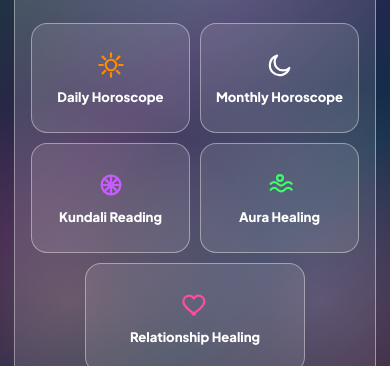
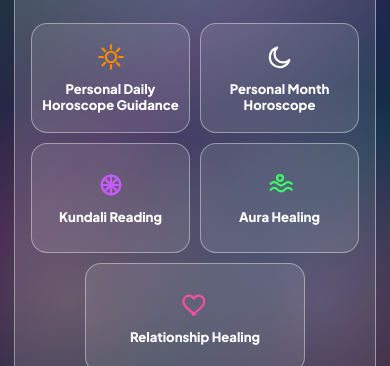
Before and after one commit to tonysharath19/NAKSHAA.11.11, a plain HTML site: page nakshaa-frontend/services.html in a window 390 px wide. Shown: the part 478-844 px from the top of the page. Drawn offline with Linux system fonts and the light colour scheme.

Commit message:
Add Horoscope link to services hamburger menu

```diff
--- a/nakshaa-frontend/services.html
+++ b/nakshaa-frontend/services.html
@@ -471,6 +471,7 @@ width:min(220px,100%);
 <div class="menu" id="menu">
 <button class="menu-close" type="button" onclick="toggle(false)" aria-label="Close menu">&times;</button>
 <a href="index.html#hero">Home</a>
+<a href="index.html#today">Horoscope</a>
 <a href="#services-hero">Services</a>
 <a href="index.html#contact">Contact</a>
 </div>
@@ -515,11 +516,11 @@ width:min(220px,100%);
 <div class="hero-grid">
 <a class="hero-link daily" href="#daily">
 <svg viewBox="0 0 24 24" aria-hidden="true"><circle cx="12" cy="12" r="4.5"/><path d="M12 2v3M12 19v3M2 12h3M19 12h3M4.8 4.8l2.2 2.2M17 17l2.2 2.2M4.8 19.2 7 17M17 7l2.2-2.2"/></svg>
-<span>Daily Horoscope</span>
+<span>Personal Daily Horoscope Guidance</span>
 </a>
 <a class="hero-link monthly" href="#monthly">
 <svg viewBox="0 0 24 24" aria-hidden="true"><path d="M20 14.5A8.5 8.5 0 1 1 9.5 4 6.8 6.8 0 1 0 20 14.5Z"/></svg>
-<span>Monthly Horoscope</span>
+<span>Personal Month Horoscope</span>
 </a>
 <a class="hero-link kundali" href="#kundali">
 <svg viewBox="0 0 24 24" aria-hidden="true"><circle cx="12" cy="12" r="8"/><path d="M12 4v16M4 12h16M6.3 6.3l11.4 11.4M17.7 6.3 6.3 17.7"/></svg>
```
